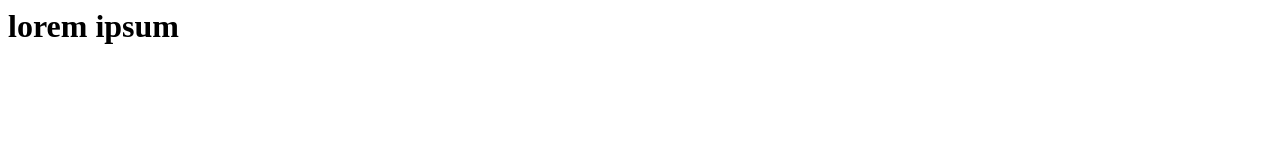
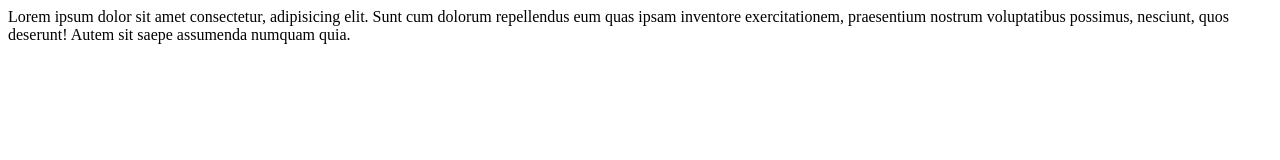
Before and after one commit to tsugaev/btc18, a plain HTML site: page index.html in a window 1280 px wide. Drawn offline with Linux system fonts and the light colour scheme.

Commit message:
add structure

```diff
--- a/index.html
+++ b/index.html
@@ -1 +1,11 @@
-<h1>lorem ipsum</h1>
+<!DOCTYPE html>
+<html lang="en">
+<head>
+  <meta charset="UTF-8">
+  <meta name="viewport" content="width=device-width, initial-scale=1.0">
+  <title>Document</title>
+</head>
+<body>
+  Lorem ipsum dolor sit amet consectetur, adipisicing elit. Sunt cum dolorum repellendus eum quas ipsam inventore exercitationem, praesentium nostrum voluptatibus possimus, nesciunt, quos deserunt! Autem sit saepe assumenda numquam quia.
+</body>
+</html>
```
